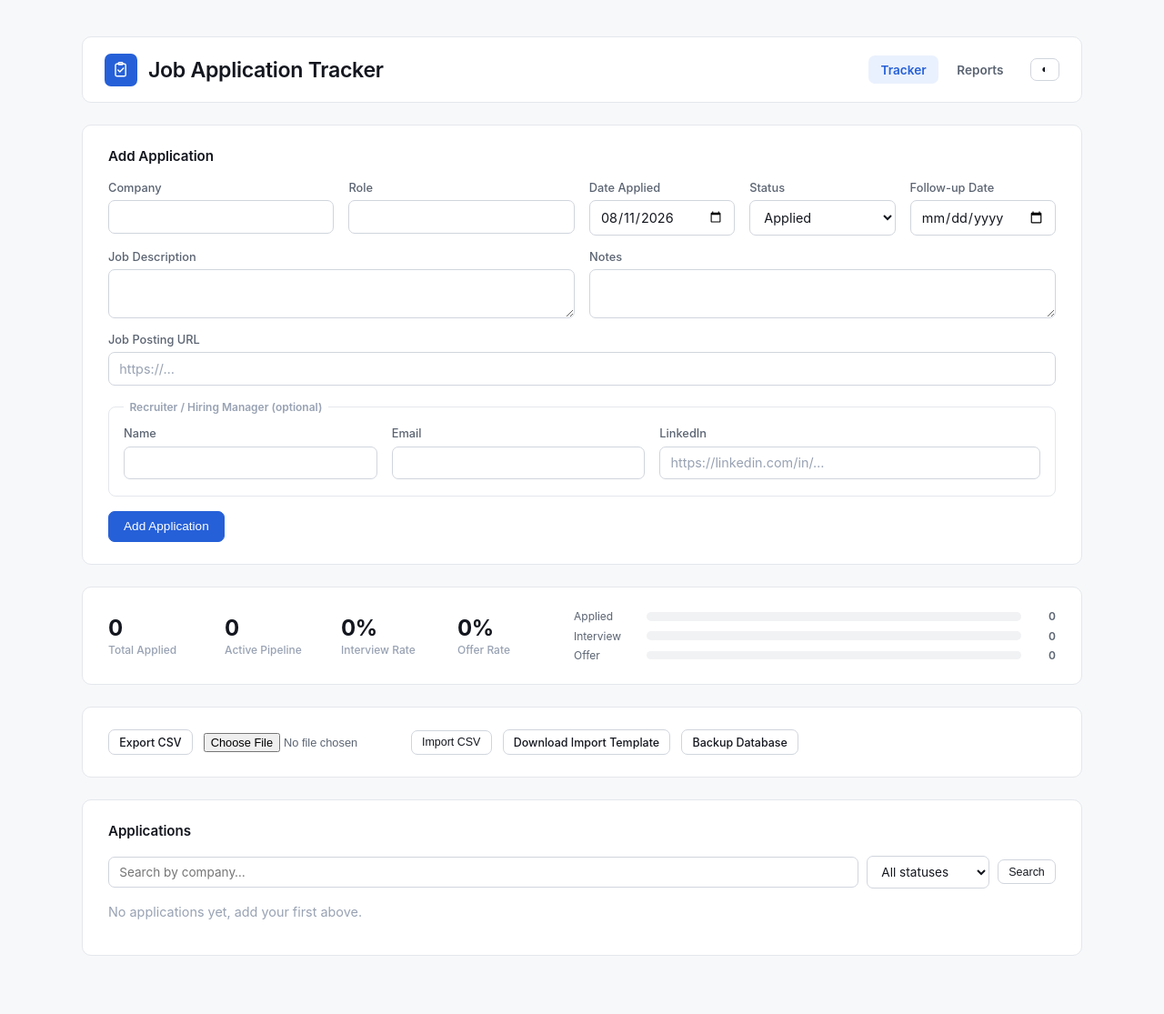
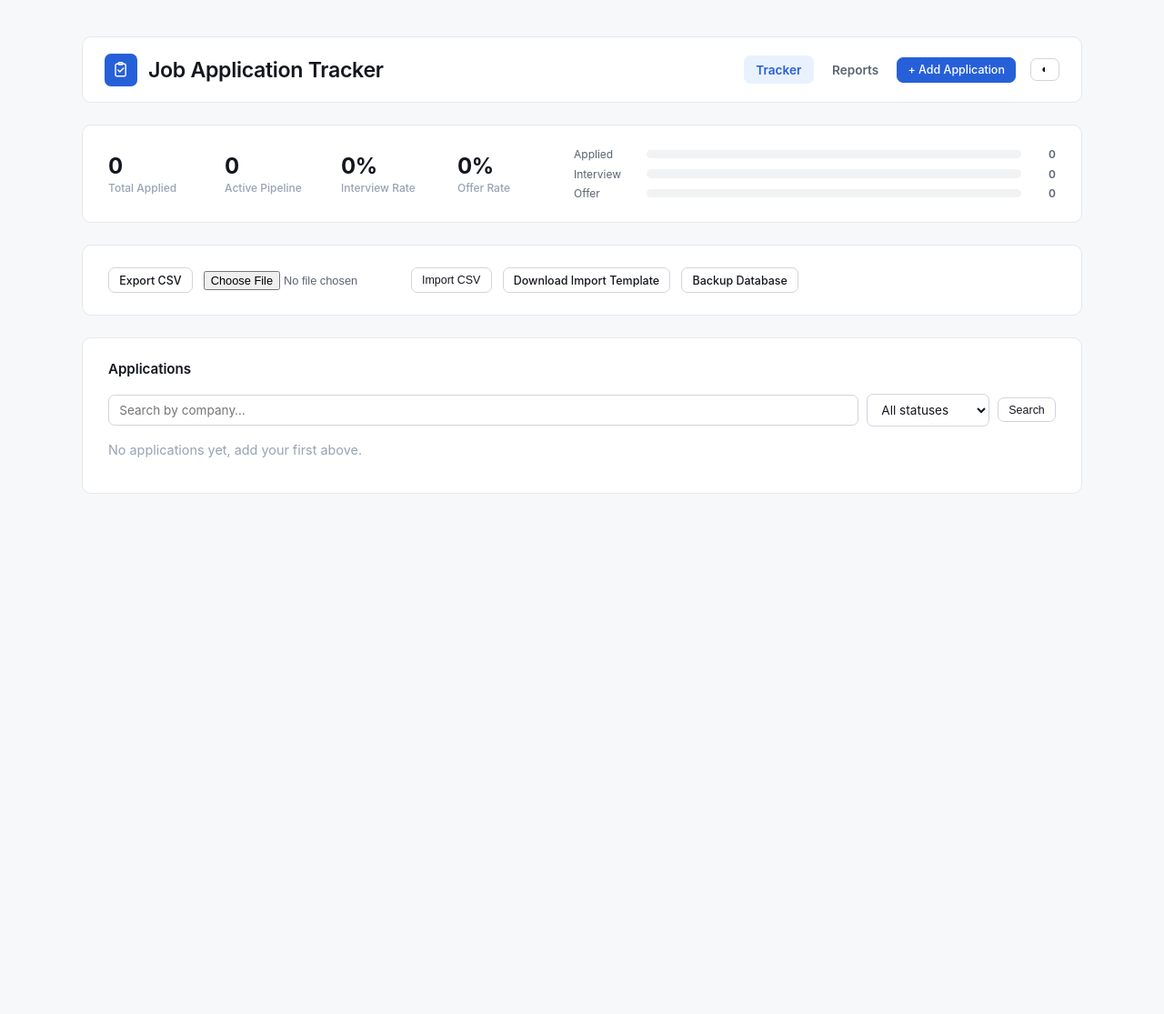
Before and after one commit to tmorgan003/job-tracker-web, a Flask app: page / in a window 1280 px wide. Shown: the whole page at 91% size. After the commit the page ends 543 px from the top, so only its background shows below. Run offline with Flask 3, Linux system fonts and the light colour scheme; data that the repository does not hold is empty.

Commit message:
Turn Add Application into a modal, triggered from the header
The full-page Add Application form is now a modal (reusing the app's
existing pure-CSS :target modal pattern) so the tracker page opens
straight into stats and records instead of a form. The trigger button
lives in the shared header next to the nav links, works from any page
via an anchored redirect to the tracker, and reopens automatically if
server-side validation fails. Also adds backdrop-click and Escape to
dismiss any modal, and keeps the "n" keyboard shortcut working.

Co-Authored-By: Claude Sonnet 5 <noreply@anthropic.com>

```diff
--- a/app.py
+++ b/app.py
@@ -499,7 +499,7 @@ def add():
     missing = validate_fields(fields)
     if missing:
         flash(missing_fields_message(missing), "error")
-        return redirect(url_for("index"))
+        return redirect(url_for("index", _anchor="add-application"))
     db = get_db()
     duplicate = find_duplicate(db, fields["company"], fields["role"])
     fields["last_status_change"] = fields["date_applied"] or date.today().isoformat()
--- a/static/app.js
+++ b/static/app.js
@@ -35,9 +35,21 @@
             var company = document.getElementById("new-company");
             if (company) {
                 event.preventDefault();
+                window.location.hash = "add-application";
                 company.focus();
             }
+        } else if (event.key === "Escape" && window.location.hash) {
+            window.location.hash = "";
         }
+    });
+
+    // --- Modal dismiss: click the backdrop to close ------------------------
+    document.querySelectorAll(".modal-overlay").forEach(function (overlay) {
+        overlay.addEventListener("click", function (event) {
+            if (event.target === overlay) {
+                window.location.hash = "";
+            }
+        });
     });
 
     // --- Required-field trim validation (belt-and-suspenders on top of server checks) --
--- a/static/style.css
+++ b/static/style.css
@@ -910,6 +910,10 @@ tr.row-followup-due:hover td {
     padding: 1.75rem;
 }
 
+.modal-wide {
+    max-width: 720px;
+}
+
 .modal h3 {
     margin: 0 0 0.6rem;
     font-family: var(--font);
--- a/templates/base.html
+++ b/templates/base.html
@@ -30,6 +30,7 @@
             <nav class="app-nav">
                 <a class="app-nav-link {{ 'active' if request.endpoint == 'index' }}" href="{{ url_for('index') }}">Tracker</a>
                 <a class="app-nav-link {{ 'active' if request.endpoint == 'reports' }}" href="{{ url_for('reports') }}">Reports</a>
+                <a class="btn btn-primary btn-small" href="{{ url_for('index', _anchor='add-application') }}">+ Add Application</a>
             </nav>
             <button type="button" id="theme-toggle" class="btn btn-small theme-toggle" aria-label="Toggle dark mode">
                 <span class="theme-toggle-icon" aria-hidden="true">◐</span>
--- a/templates/index.html
+++ b/templates/index.html
@@ -1,8 +1,10 @@
 {% extends "base.html" %}
 
 {% block content %}
-<section class="card">
-    <h2>Add Application</h2>
+<div id="add-application" class="modal-overlay">
+    <div class="modal modal-wide">
+        <a href="#" class="modal-close" aria-label="Close">&times;</a>
+        <h3>Add Application</h3>
         <form method="post" action="{{ url_for('add') }}" class="app-form" data-validate-required>
             <div class="form-row">
                 <label>
@@ -65,7 +67,8 @@
         </fieldset>
             <button type="submit" class="btn btn-primary">Add Application</button>
         </form>
-</section>
+    </div>
+</div>
 
 <section class="card stats-bar">
     <div class="stat-tile">
```
Lines whose indentation alone changed are shown as unchanged.
